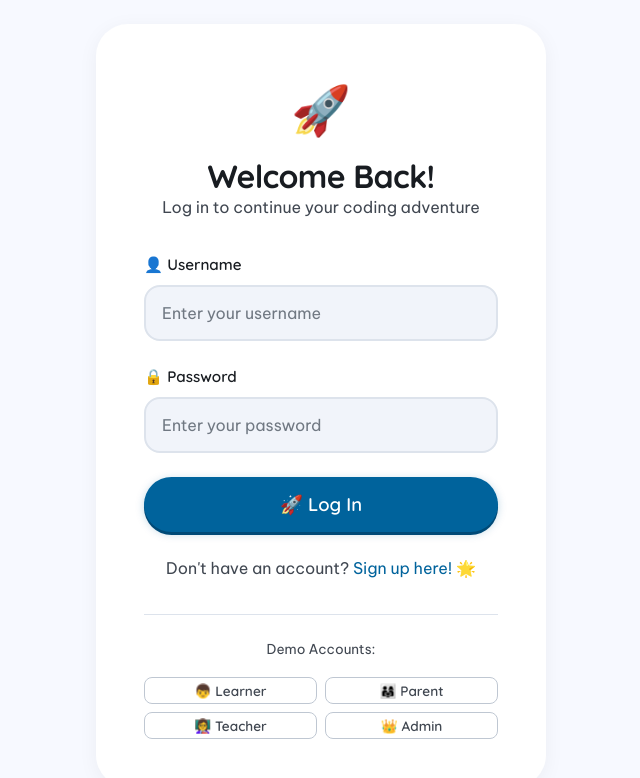
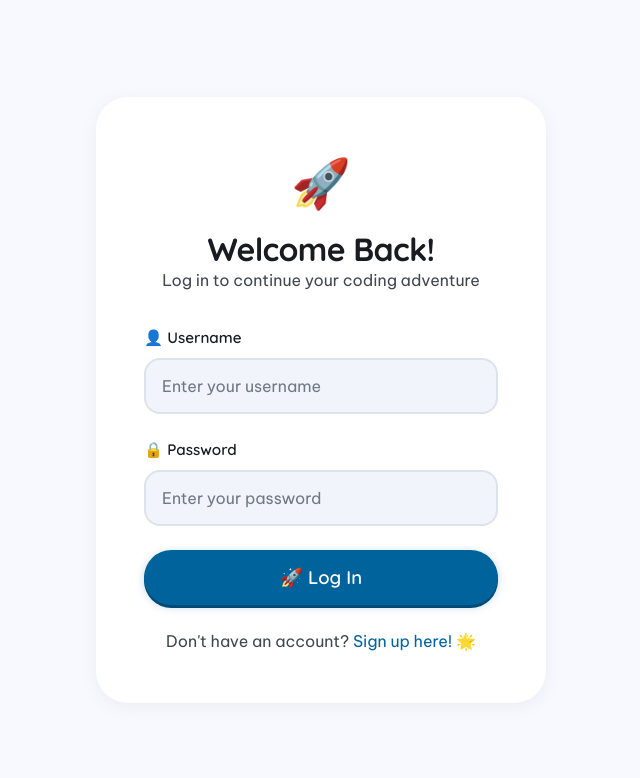
Before and after one commit to Maven-Geek/codequest-learn-platform, a React (Vite) app in the folder frontend/: page /login in a window 1280 px wide. Shown: the top 778 px of the page, without its empty margins (319-959 px from the left). Built offline with nearby package versions, Linux system fonts and the light colour scheme; no server answers.

Commit message:
fix: actually remove demo accounts from login page

```diff
--- a/frontend/src/pages/LoginPage.tsx
+++ b/frontend/src/pages/LoginPage.tsx
@@ -83,15 +83,6 @@ export default function LoginPage() {
           Don't have an account? <Link to="/register">Sign up here! 🌟</Link>
         </p>
 
-        <div className="mt-xl" style={{ borderTop: '1px solid var(--color-border-light)', paddingTop: 'var(--space-lg)' }}>
-          <p className="text-center text-muted mb-md" style={{ fontSize: '0.85rem' }}>Demo Accounts:</p>
-          <div style={{ display: 'grid', gridTemplateColumns: '1fr 1fr', gap: 'var(--space-sm)', fontSize: '0.8rem' }}>
-            <button className="btn btn-ghost btn-sm" onClick={() => { setUsername('coder_kid'); setPassword('learn123'); }}>👦 Learner</button>
-            <button className="btn btn-ghost btn-sm" onClick={() => { setUsername('parent1'); setPassword('parent123'); }}>👨‍👩‍👧 Parent</button>
-            <button className="btn btn-ghost btn-sm" onClick={() => { setUsername('teacher1'); setPassword('teach123'); }}>👩‍🏫 Teacher</button>
-            <button className="btn btn-ghost btn-sm" onClick={() => { setUsername('admin'); setPassword('admin123'); }}>👑 Admin</button>
-          </div>
-        </div>
       </div>
     </div>
   );
```
